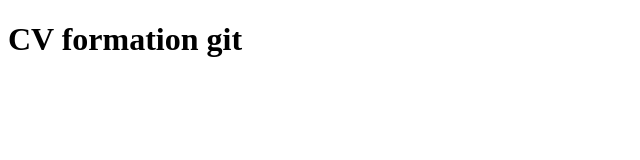
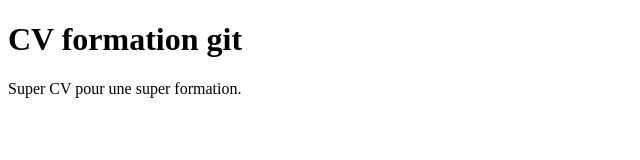
Before and after one commit to Taerus/formation-git, a plain HTML site: page public/index.html in a window 1280 px wide. Shown: the whole page, without its empty margins (0-640 px from the left). Drawn offline with Linux system fonts and the light colour scheme.

Commit message:
First feature index commit

```diff
--- a/public/index.html
+++ b/public/index.html
@@ -12,5 +12,6 @@ and open the template in the editor.
     </head>
     <body>
         <h1>CV formation git</h1>
+        <p>Super CV pour une super formation.</p>
     </body>
 </html>
```
